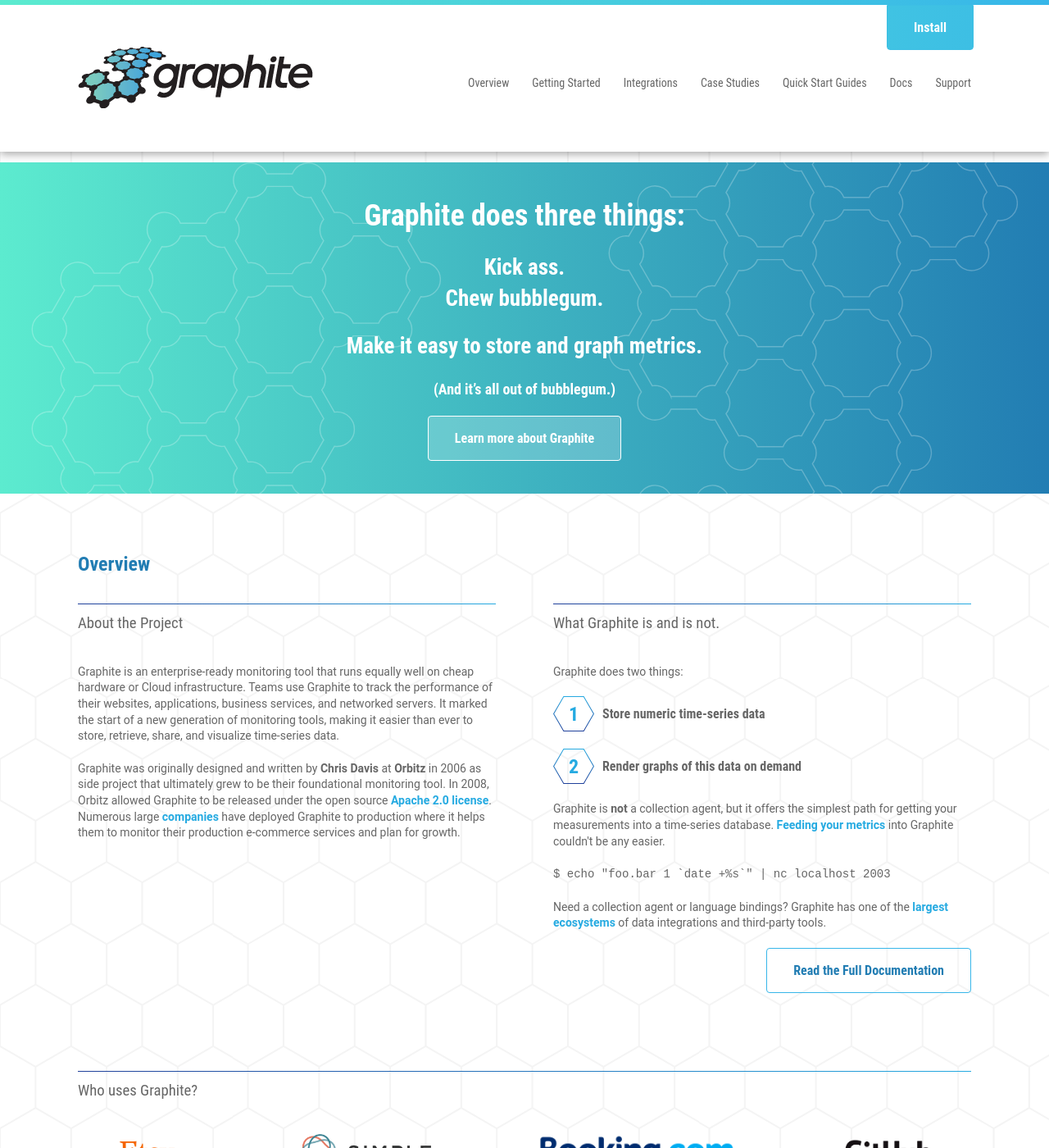
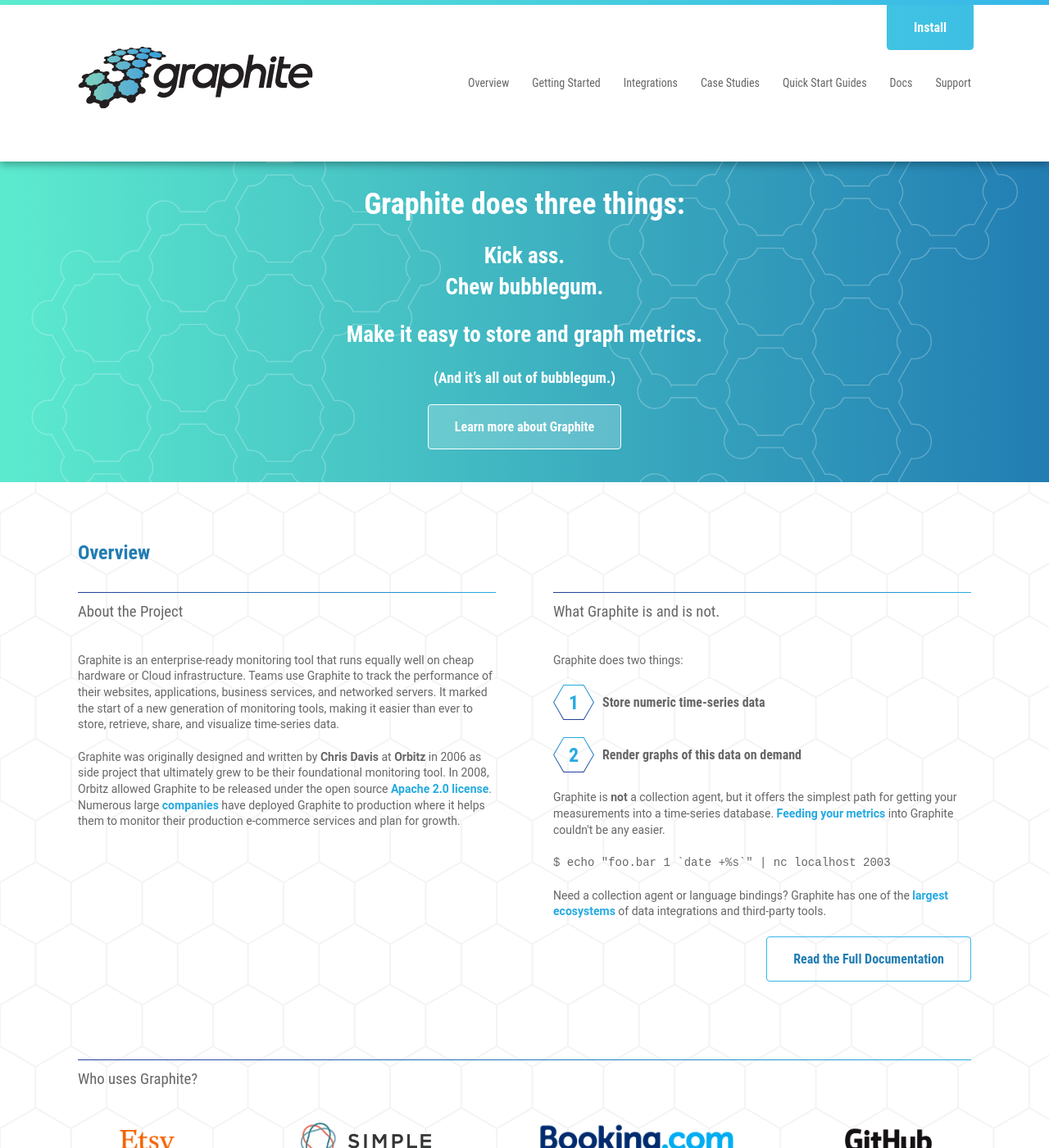
Before and after one commit to graphite-project/graphite-project.github.io, a Jekyll site: the page built from index.html, in a window 1280 px wide and 1400 px high. Shown: the whole window at 82% size. Built offline with Jekyll 4.4.1, drawn with Linux system fonts in a browser that asks for light colours; nearby versions of some CDN libraries.

Commit message:
fix weird spacing between menu and hero banner

```diff
--- a/_sass/layout/_page-header.scss
+++ b/_sass/layout/_page-header.scss
@@ -61,7 +61,7 @@
 
   @include at-least(small) {
     padding-top: rem-calc(50);
-    padding-bottom: rem-calc(40);
+    padding-bottom: rem-calc(52);
   }
 }
 
--- a/_sass/pages/_home.scss
+++ b/_sass/pages/_home.scss
@@ -5,10 +5,10 @@
 
 .page {
   position: relative;
-  padding-top: rem-calc(101); // header height
+  padding-top: rem-calc(92); // header height
 
   @include at-least(small) {
-    padding-top: rem-calc(198); // header height
+    padding-top: rem-calc(184); // header height
   }
 
   &:before {
--- a/css/styles.css
+++ b/css/styles.css
@@ -473,7 +473,7 @@
   @media (min-width: 40.625rem) {
     .page-header > .wrapper {
       padding-top: 3.125rem;
-      padding-bottom: 2.5rem; } }
+      padding-bottom: 3.25rem; } }
 
 @media (min-width: 40.625rem) {
   .page-header.smaller > .wrapper {
@@ -698,15 +698,11 @@
 
 .site-nav__toggle > .t {
   top: 0.625rem;
-  transition-property: top, -webkit-transform;
-  transition-property: top, transform;
-  transition-property: top, transform, -webkit-transform; }
+  transition-property: top, transform; }
 
 .site-nav__toggle > .b {
   bottom: 0.625rem;
-  transition-property: bottom, -webkit-transform;
-  transition-property: bottom, transform;
-  transition-property: bottom, transform, -webkit-transform; }
+  transition-property: bottom, transform; }
 
 .smaller .site-nav__toggle > .m,
 .smaller .site-nav__toggle > .t,
@@ -724,12 +720,10 @@
 
 .site-nav__toggle.nav-open > .t {
   top: 1.1875rem;
-  -webkit-transform: rotate(45deg);
   transform: rotate(45deg); }
 
 .site-nav__toggle.nav-open > .b {
   bottom: 1.1875rem;
-  -webkit-transform: rotate(-45deg);
   transform: rotate(-45deg); }
 
 .page-section {
@@ -1017,22 +1011,17 @@
 
 @media (min-width: 35.9375rem) {
   .case-study-logos {
-    display: -webkit-inline-flex;
     display: -ms-inline-flexbox;
     display: inline-flex;
-    -webkit-flex-direction: row;
     -ms-flex-direction: row;
         flex-direction: row;
-    -webkit-flex-wrap: wrap;
     -ms-flex-wrap: wrap;
         flex-wrap: wrap;
-    -webkit-justify-content: center;
     -ms-flex-pack: center;
         justify-content: center; } }
 
 @media (min-width: 40.625rem) {
   .case-study-logos {
-    -webkit-justify-content: space-between;
     -ms-flex-pack: justify;
         justify-content: space-between; } }
 
@@ -1053,23 +1042,18 @@
 
 @media (min-width: 40.625rem) {
   .circles-list {
-    display: -webkit-flex;
     display: -ms-flexbox;
     display: flex;
-    -webkit-flex-direction: row;
     -ms-flex-direction: row;
         flex-direction: row;
-    -webkit-flex-wrap: wrap;
     -ms-flex-wrap: wrap;
         flex-wrap: wrap;
-    -webkit-justify-content: center;
     -ms-flex-pack: center;
         justify-content: center;
     margin-bottom: 2.5rem; } }
 
 @media (min-width: 62rem) {
   .circles-list {
-    -webkit-justify-content: space-between;
     -ms-flex-pack: justify;
         justify-content: space-between; } }
 
@@ -1121,16 +1105,12 @@
   margin-bottom: 1.25rem; }
   @media (min-width: 40.625rem) {
     .integrations-list {
-      display: -webkit-flex;
       display: -ms-flexbox;
       display: flex;
-      -webkit-flex-direction: row;
       -ms-flex-direction: row;
           flex-direction: row;
-      -webkit-flex-wrap: wrap;
       -ms-flex-wrap: wrap;
           flex-wrap: wrap;
-      -webkit-justify-content: center;
       -ms-flex-pack: center;
           justify-content: center; } }
 
@@ -1193,10 +1173,10 @@
 
 .page {
   position: relative;
-  padding-top: 6.3125rem; }
+  padding-top: 5.75rem; }
   @media (min-width: 40.625rem) {
     .page {
-      padding-top: 12.375rem; } }
+      padding-top: 11.5rem; } }
   .page:before {
     display: block;
     position: absolute;
```
Also changed, not shown: Gemfile.lock, 1 other file. Lines whose indentation alone changed are shown as unchanged.
